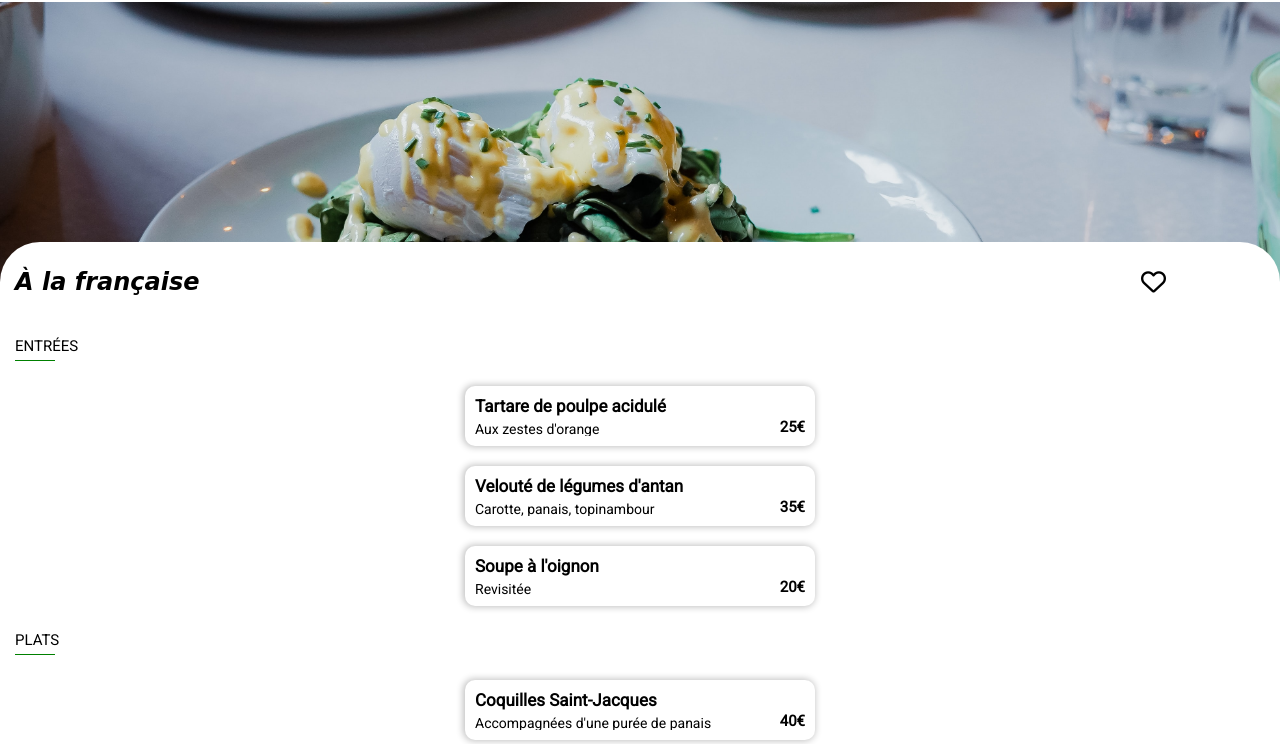
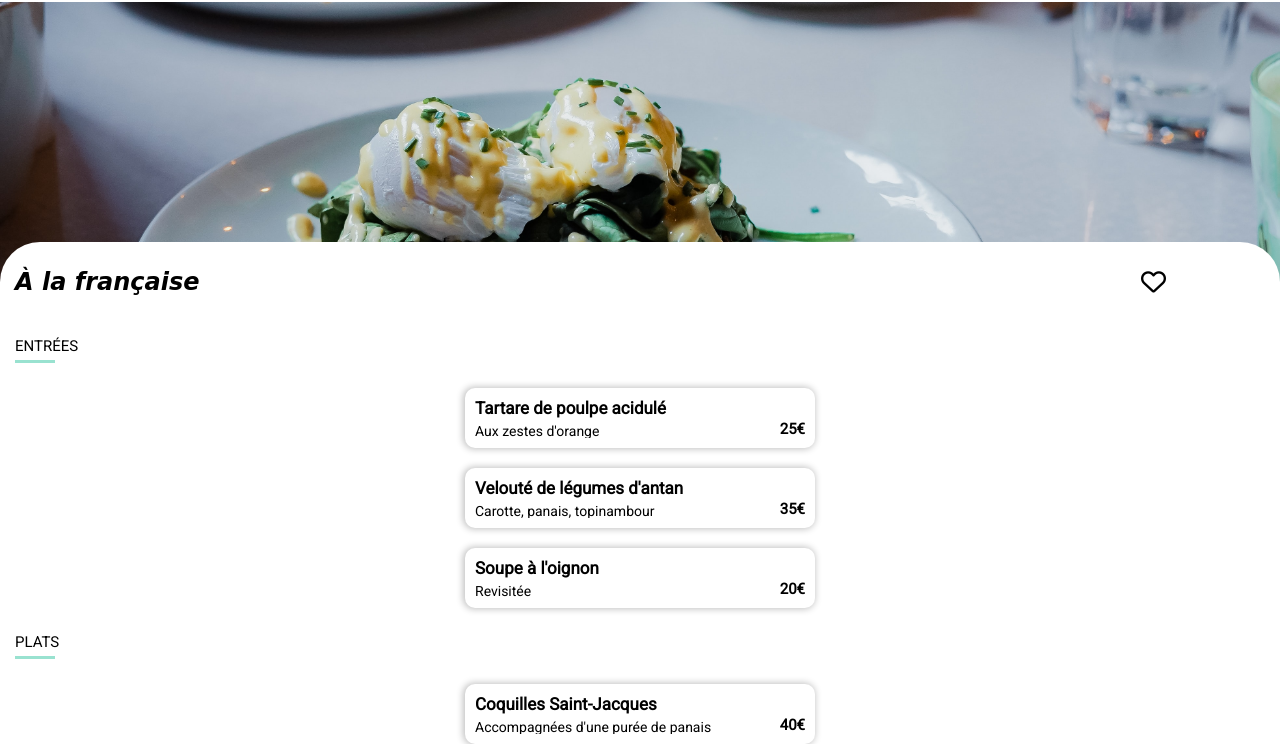
Before and after one commit to pvt98/PascalVaillant_3_14-12-2020, a plain HTML site: page page1.html in a window 1280 px wide. Shown: the part 58-802 px from the top of the page. Drawn offline with Linux system fonts and the light colour scheme; a web font is replaced by a local one.

Commit message:
commit 22/03

```diff
--- a/style1.css
+++ b/style1.css
@@ -97,7 +97,7 @@ header {
   font-size: 15px;
   margin-left: 15px;
   font-weight: 500;
-  border-bottom: 1px green solid;
+  border-bottom: 3px #99e2d0 solid;
   width: 40px;
   padding-bottom: 5px;
 }
```
